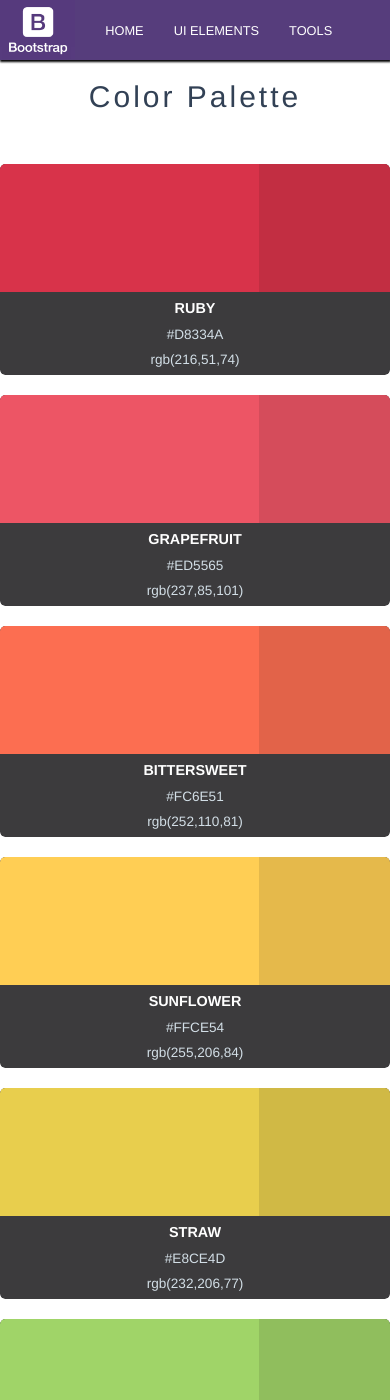
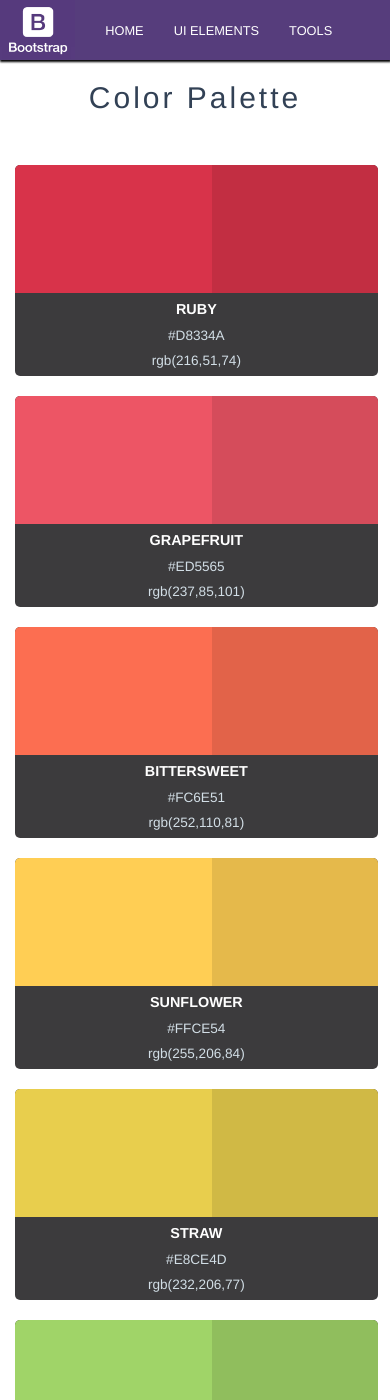
Before and after one commit to luismetzger/luismetzger.github.io, a Jekyll site: the page built from colors.html, in a window 390 px wide and 1400 px high. Built offline with Jekyll 4.4.1, drawn with Linux system fonts in a browser that asks for light colours; nearby versions of some CDN libraries; a script that is not in the unit is left out.

Commit message:
fixed bootstrap grid and responsive issues

```diff
--- a/_config.yml
+++ b/_config.yml
@@ -17,3 +17,7 @@
 
 #Let's Compress
 style: compressed
+
+
+gems:
+  - jekyll-angular
--- a/_includes/head.html
+++ b/_includes/head.html
@@ -6,6 +6,7 @@
   <title>{% if page.title %}{{ page.title }}{% else %}{{ site.title }}{% endif %}</title>
   <meta name="description" content="{% if page.excerpt %}{{ page.excerpt | strip_html | strip_newlines | truncate: 160 }}{% else %}{{ site.description }}{% endif %}">
 
+  <link rel="stylesheet" href="{{ "/css/bootstrap.min.css" | prepend: site.baseurl }}">
   <link rel="stylesheet" href="{{ "/css/main.css" | prepend: site.baseurl }}">
   <link rel="stylesheet" href="https://cdnjs.cloudflare.com/ajax/libs/animate.css/3.4.0/animate.min.css">
   <script src="https://ajax.googleapis.com/ajax/libs/angularjs/1.3.15/angular.min.js"></script>
--- a/_sass/_colors.scss
+++ b/_sass/_colors.scss
@@ -145,11 +145,11 @@
         background-color: #3C3B3D;
       }
       @media all and (max-width: $M) {
-        padding: 4em;
+        padding: 4em 1em;
       }
     }
   @media all and (max-width: $M) {
-       width: 100%;
+       width: 93%;
     }
      @media all and (max-width: $M) {
 
--- a/_sass/_home.scss
+++ b/_sass/_home.scss
@@ -13,6 +13,7 @@
     color: $color-dark-gray;
   }
 }
+
 .sass-logo {
   padding: 100px 0;
   width: 500px;
@@ -24,6 +25,12 @@
     padding-left: 0;
     left: 50%;
     margin-left: -150px;
+  }
+
+  svg {
+	   @media all and (max-width: $M) {
+		   width: 300px;
+	   }
   }
 }
 @media all and (max-width: $M) {
```
